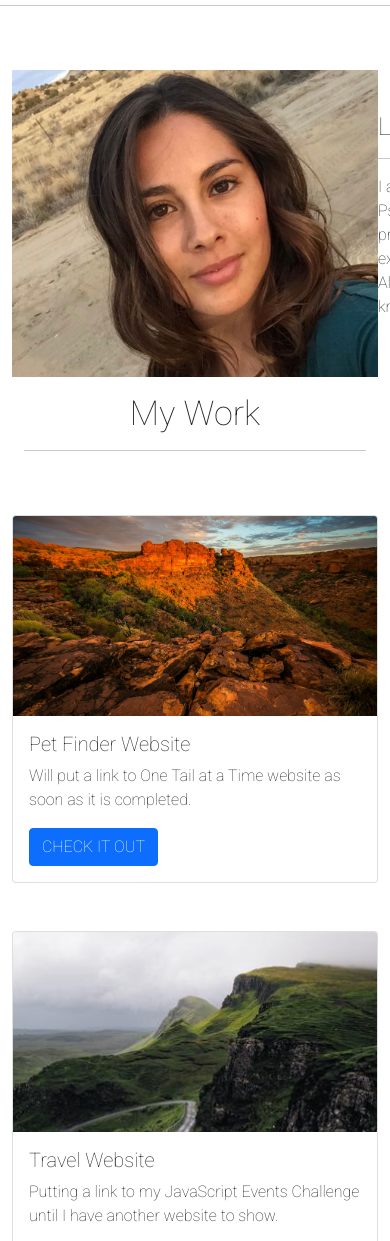
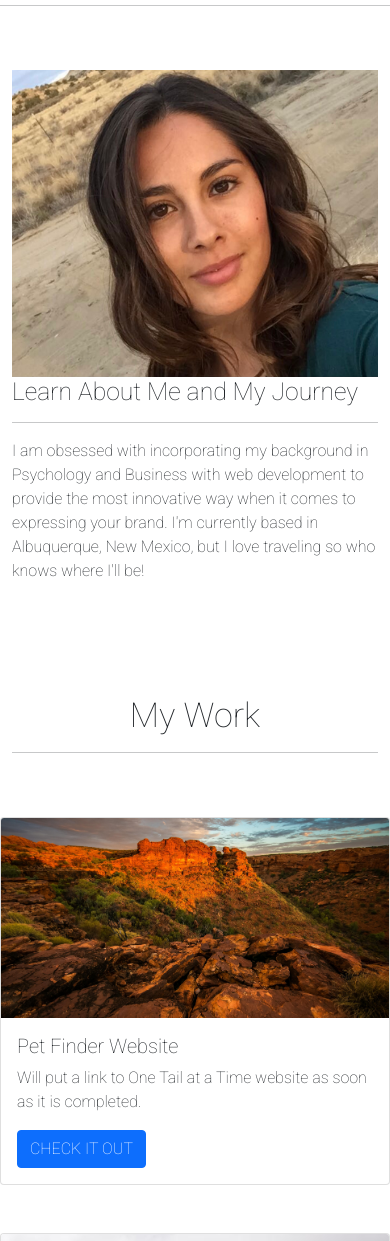
Before and after one commit to mvigil3/my-pwp-mariah, a plain HTML site: page public_html/index.html in a window 390 px wide. Shown: the part 334-1575 px from the top of the page. Drawn offline with nearby package versions, Linux system fonts and the light colour scheme; some packages are replaced by stand-ins of ours; a script that the page names is missing.

Commit message:
finally got the image and text to be responsive

```diff
--- a/public_html/index.html
+++ b/public_html/index.html
@@ -28,12 +28,12 @@
         <h3 class="display-4">About me</h3>
         <hr>
     </div>
-    <div class="row mt-5">
-        <div class="col-md-6 col-12 me-photo">
-            <img src="images/photo-in-nature.jpg" class="img-fluid" alt="landscape photo"></img
+    <div class="row mt-5 pb-5" >
+        <div class="col-lg-6 col-md-6 col-12 me-photo">
+            <img src="images/photo-in-nature.jpg" class="img-fluid" alt="landscape photo"/>
         </div>
 
-        <div class="col-md-5 offset-md-1 col-12 about-me">
+        <div class="col-lg-6 col-md-6 col-12 about-me">
             <h2>Learn About Me and My Journey</h2>
             <hr>
             <p>I am obsessed with incorporating my background in Psychology and Business with web development to provide
@@ -53,7 +53,7 @@
 
 
     <div class="row">
-        <div class="col-lg-4 col-md-6 col-12 pb-5">
+        <div class="col-lg-4 col-md-6 col-12 pb-5 d-flex">
             <div class="card">
                 <img src="images/card1.jpg" class="card-img-top" alt="desert landscape photo">
                 <div class="card-body">
@@ -64,7 +64,7 @@
             </div>
         </div>
 
-        <div class="col-lg-4 col-md-6 col-12 pb-5">
+        <div class="col-lg-4 col-md-6 col-12 pb-5 d-flex">
             <div class="card">
                 <img src="images/card2.jpg" class="card-img-top" alt="grassy landscape with a trail">
                 <div class="card-body">
@@ -75,7 +75,7 @@
             </div>
         </div>
 
-        <div class="col-lg-4 col-md-6 col-12 pb-5">
+        <div class="col-lg-4 col-md-6 col-12 pb-5 d-flex">
             <div class="card">
                 <img src="images/card3.jpg" class="card-img-top" alt="pink flowers with blue sky backgorund">
                 <div class="card-body">
--- a/public_html/style-pwp.css
+++ b/public_html/style-pwp.css
@@ -59,39 +59,18 @@ body{
     word-spacing: 5px;
     max-width: 100%;
 }
-.about-me{
-    width: 100% !important;
-}
-
-.about-me h2{
-    color: #465244;
-    font-family: 'Roboto', sans-serif;
-}
-
-.me-photo{
-    display: flex;
-    width: 100%;
-    height: auto;
-    justify-content: left;
-    align-items: center;
-}
-.about-me p{
-    display: flex;
-    font-family: 'Roboto', sans-serif;
-    justify-content: flex-end;
-    margin-left: auto;
-}
 
 .card-img-top{
     object-fit: cover;
     max-height: 200px;
+    height: 100%;
 }
 
 .wrapper{
     width: 100%;
     padding:20px;
     max-width: 100%;
-    background: url('images/elise-wilcox-unsplash.jpg')
+    background: #e5a88b;
 }
 
 .contact-form{
```
